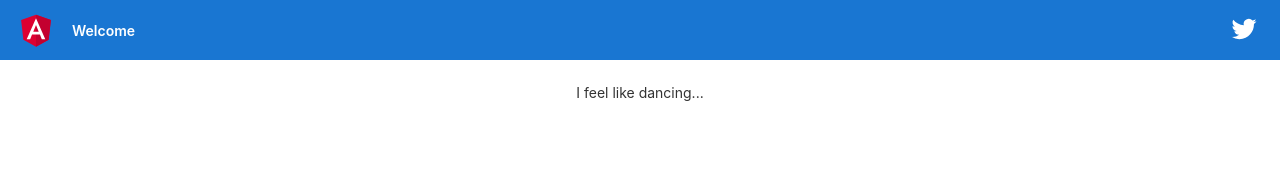
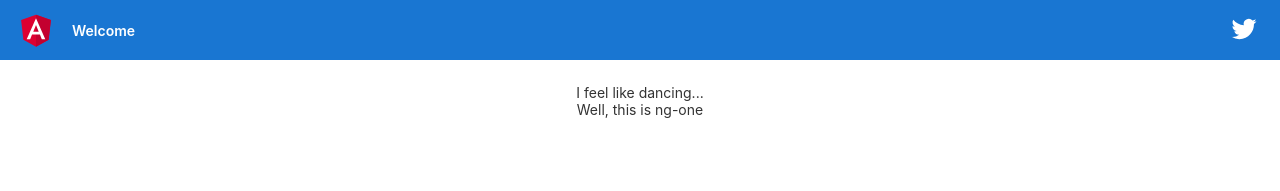
Before and after one commit to agmt5989/ang, an Angular app: page / in a window 1280 px wide. Shown: the top 191 px of the page. Built offline with nearby package versions, Linux system fonts and the light colour scheme.

Commit message:
feels good to shake things up

```diff
--- a/src/app/app.component.html
+++ b/src/app/app.component.html
@@ -328,7 +328,7 @@
 
 <div class="content" role="main">
     <p>I feel like dancing...</p>
-
+    <p>Well, this is {{title}}</p>
 </div>
 
 <!-- * * * * * * * * * * * * * * * * * * * * * * * * * * * * * * * -->
--- a/src/app/app.component.ts
+++ b/src/app/app.component.ts
@@ -1,7 +1,7 @@
 import { Component } from '@angular/core';
 
 @Component({
-  selector: 'app-root',
+  selector: 'root',
   templateUrl: './app.component.html',
   styleUrls: ['./app.component.css']
 })
--- a/src/index.html
+++ b/src/index.html
@@ -8,6 +8,6 @@
   <link rel="icon" type="image/x-icon" href="favicon.ico">
 </head>
 <body>
-  <app-root></app-root>
+  <root></root>
 </body>
 </html>
```
